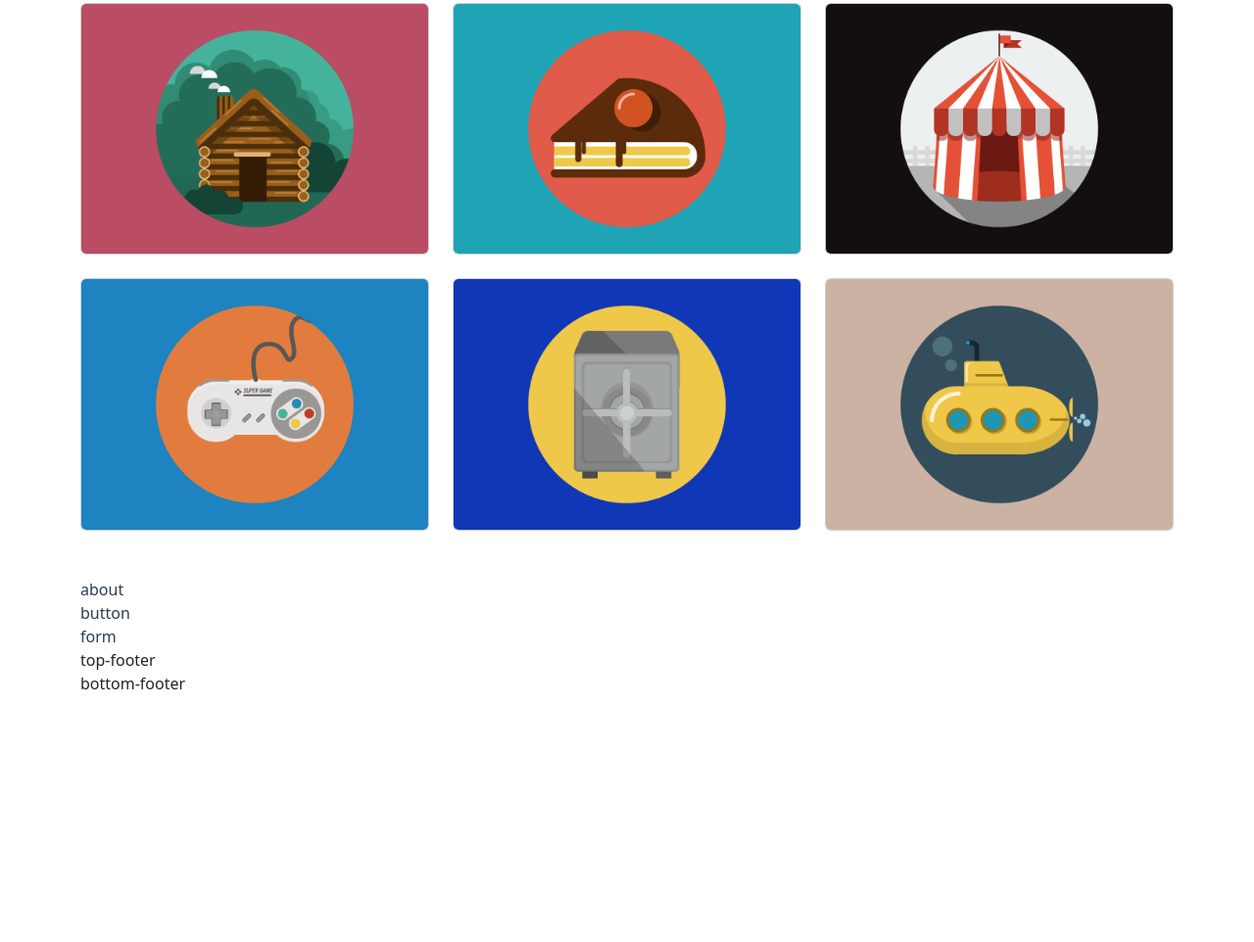
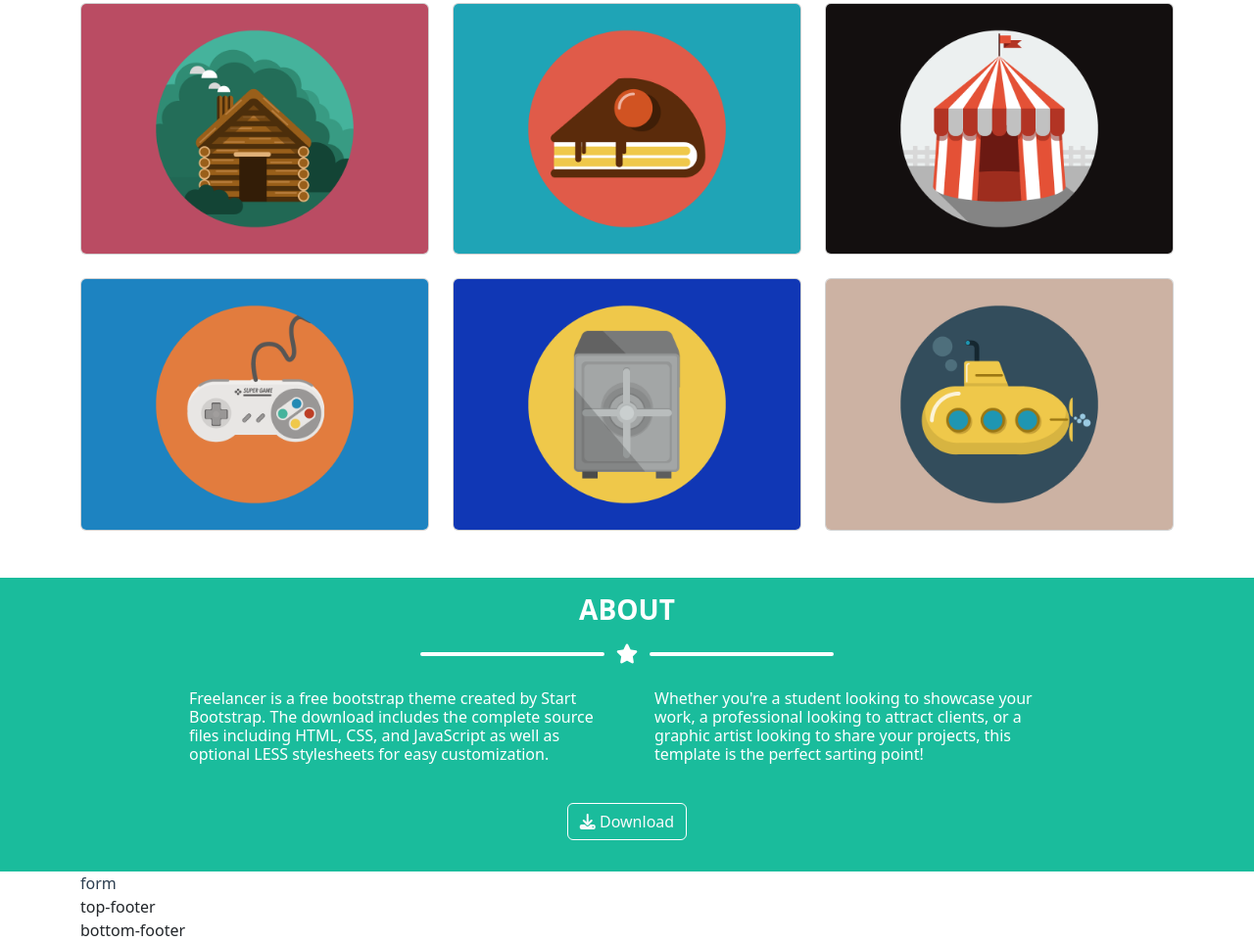
Before and after one commit to Flopiras/html-css-bootstrap-freelancer, a plain HTML site: page index.html in a window 1280 px wide. Shown: the part 653-1615 px from the top of the page at 98% size. Before the commit the page ends 1363 px from the top, so only its background shows below. Drawn offline with nearby package versions, Linux system fonts and the light colour scheme.

Commit message:
edit about

```diff
--- a/index.html
+++ b/index.html
@@ -94,13 +94,33 @@
                 </div>
             </div>
         </section>
-        <section class="about">
-            <div class="container">about
+        <section class="about bg-tiffany pt-3 pb-3">
+            <div class="container text-center">
+                <h3 class="text-uppercase"><strong>about</strong></h3>
+                <div class="row justify-content-center align-items-center line-star p-2">
+                    <div class="col-2 my-line"></div>
+                    <div class="col-auto"><i class="fa-solid fa-star fa-lg"></i></div>
+                    <div class="col-2 my-line"></div>
+                </div>
                 <div class="row justify-content-center">
-                    <div class="col-10 col-md-5"></div>
-                    <div class="col-10 col-md-5"></div>
+                    <div class="col-10 col-md-5 text-start">
+                        <p class="h6 p-3">Freelancer is a free bootstrap theme created by Start Bootstrap. The download
+                            includes the
+                            complete source files including HTML, CSS, and JavaScript as well as optional LESS
+                            stylesheets for easy customization.</p>
+                    </div>
+                    <div class="col-10 col-md-5 text-start">
+                        <p class="h6 p-3">Whether you're a student looking to showcase your work, a professional looking
+                            to
+                            attract
+                            clients, or a graphic artist looking to share your projects, this template is the perfect
+                            sarting point!</p>
+                    </div>
+
                 </div>
-                <div class="button">button</div>
+                <button type="button" class="btn btn-outline-light border-white m-3"><i
+                        class="fa-solid fa-download"></i>
+                    Download</button>
             </div>
         </section>
         <section class="form container">
```
